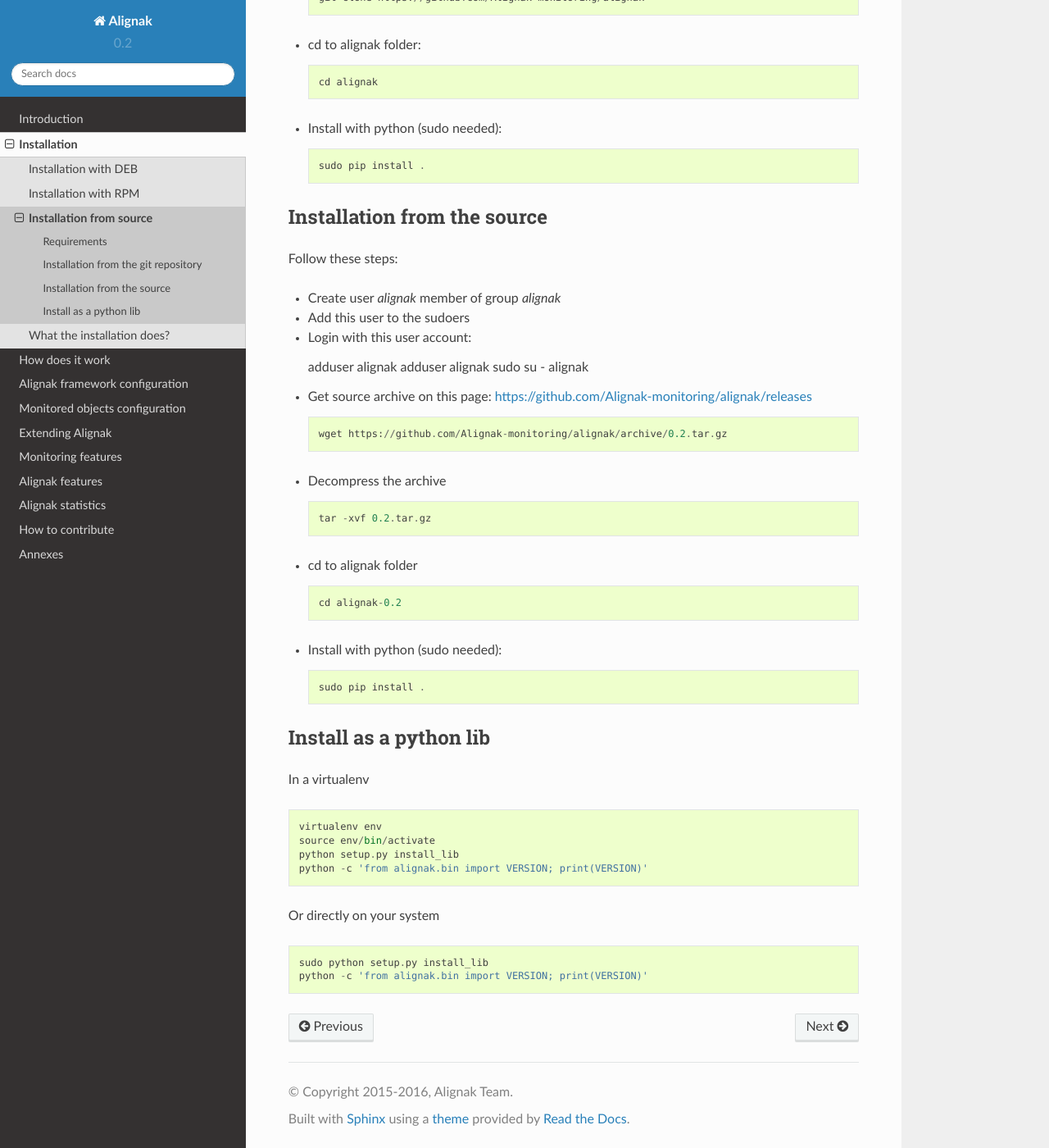
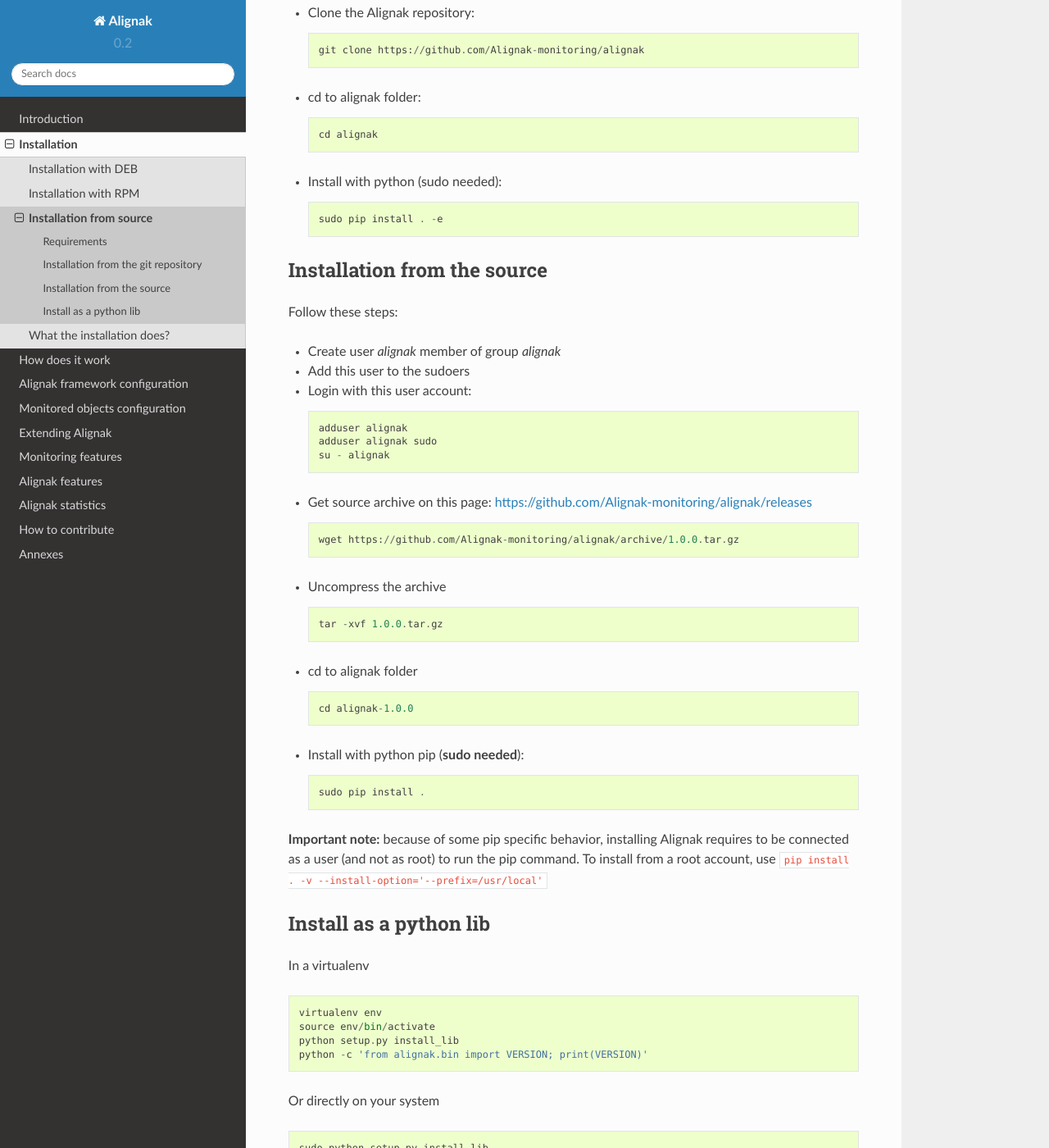
Before and after one commit to Alignak-monitoring/alignak-doc, a Sphinx documentation site: the page built from source/02_installation/sources-pip.rst, in a window 1280 px wide and 1400 px high, scrolled down 764 px. Shown: the whole window at 82% size. Built offline with Sphinx 7.4.7 and the Read the Docs theme 2.0.0, drawn with Linux system fonts in a browser that asks for light colours; pages that are not in the unit, such as notebooks, are missing from menus; some of the changed text lies outside the part shown.

Commit message:
More information about installation (root / non root user)

```diff
--- a/source/02_installation/sources-pip.rst
+++ b/source/02_installation/sources-pip.rst
@@ -27,9 +27,9 @@
 * Add this user to the sudoers
 * Login with this user account::
 
-  adduser alignak
-  adduser alignak sudo
-  su - alignak
+   adduser alignak
+   adduser alignak sudo
+   su - alignak
 
 * Clone the Alignak repository::
 
@@ -41,7 +41,7 @@
 
 * Install with python (sudo needed)::
 
-    sudo pip install .
+    sudo pip install . -e
 
 
 Installation from the source
@@ -53,26 +53,27 @@
 * Add this user to the sudoers
 * Login with this user account::
 
-  adduser alignak
-  adduser alignak sudo
-  su - alignak
+   adduser alignak
+   adduser alignak sudo
+   su - alignak
 
 * Get source archive on this page: https://github.com/Alignak-monitoring/alignak/releases ::
 
-    wget https://github.com/Alignak-monitoring/alignak/archive/0.2.tar.gz
+   wget https://github.com/Alignak-monitoring/alignak/archive/1.0.0.tar.gz
 
-* Decompress the archive ::
+* Uncompress the archive ::
 
-    tar -xvf 0.2.tar.gz
+    tar -xvf 1.0.0.tar.gz
 
 * cd to alignak folder ::
 
-    cd alignak-0.2
+    cd alignak-1.0.0
 
-* Install with python (sudo needed)::
+* Install with python pip (**sudo needed**)::
 
     sudo pip install .
 
+**Important note:** because of some pip specific behavior, installing Alignak requires to be connected as a user (and not as root) to run the pip command. To install from a root account, use ``pip install . -v --install-option='--prefix=/usr/local'``
 
 Install as a python lib
 =======================
```
Also changed, not shown: source/03_how_it_work/run_daemons.rst (+7 -0 lines).
